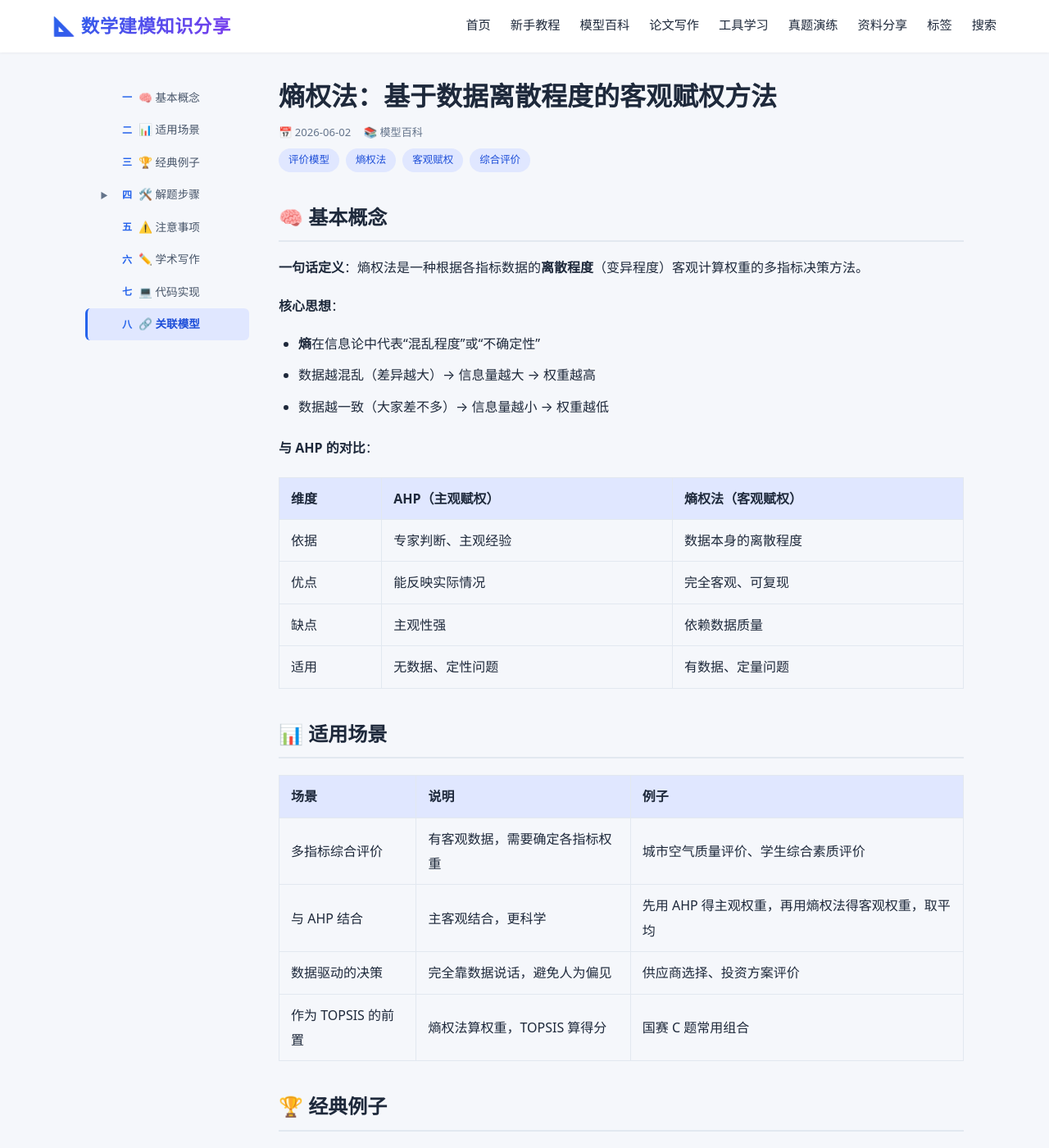
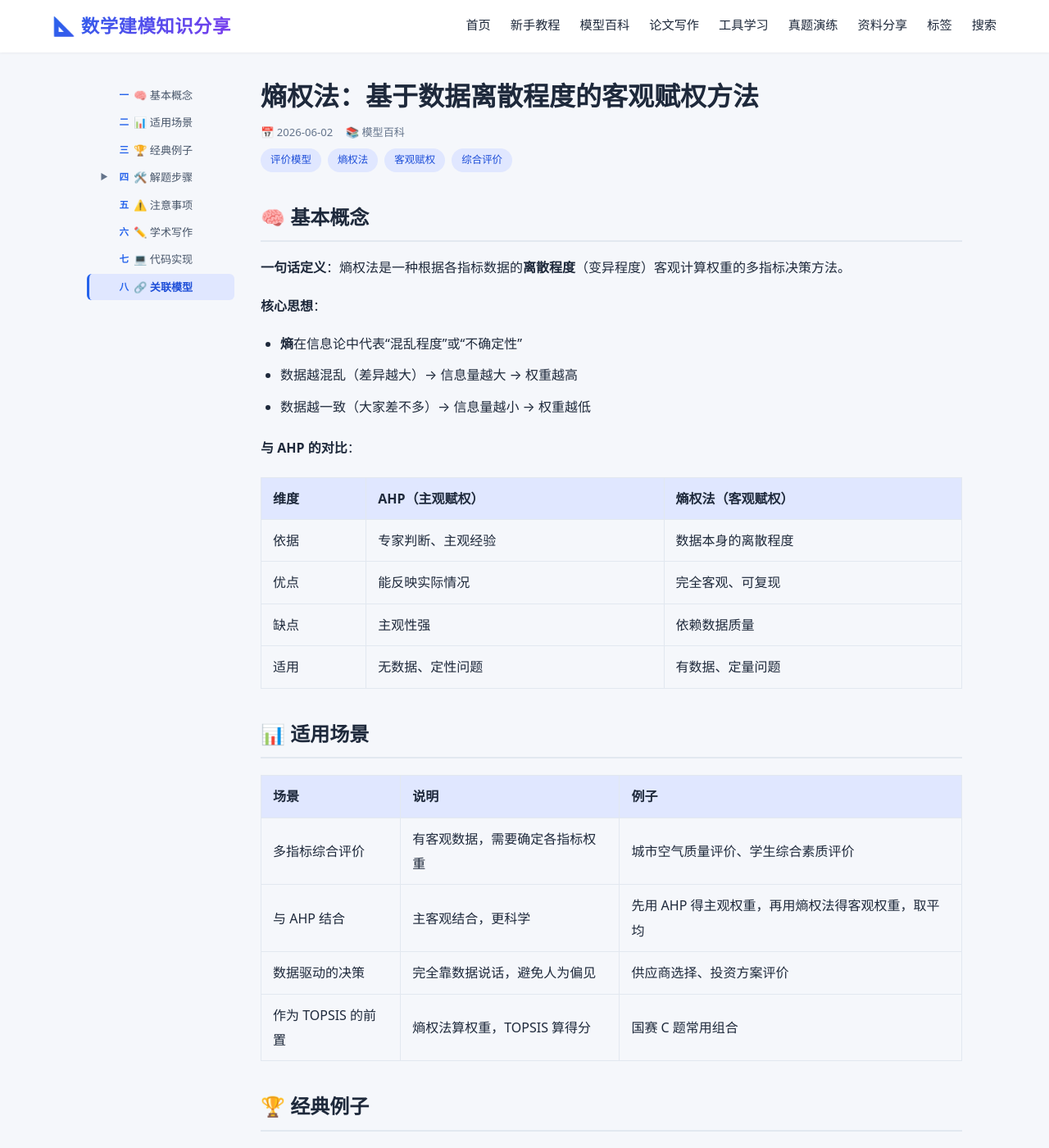
Before and after one commit to KawaiiWarma520/math-modeling, a Jekyll site: the page built from _posts/2026-06-02-entropy-method.md, in a window 1280 px wide and 1400 px high. Shown: the whole window at 82% size. Built offline with Jekyll 4.4.1, drawn with Linux system fonts in a browser that asks for light colours.

Commit message:
修复侧边栏长标题截断、缺少滚动条、整体偏右问题
- 长标题改为自动换行显示而非省略号截断
- 侧边栏添加 max-height + overflow-y 支持滚动
- 导航栏宽度从 200px 缩至 180px，整体布局左移

```diff
--- a/assets/css/style.css
+++ b/assets/css/style.css
@@ -699,9 +699,9 @@
    ============================================ */
 
 .post-wrapper {
-  max-width: 1120px;
+  max-width: 1100px;
   margin: 0 auto;
-  padding: 32px 24px 0;
+  padding: 32px 16px 0;
   display: flex;
   align-items: flex-start;
   gap: 0;
@@ -711,22 +711,34 @@
 .post-sidebar {
   position: sticky;
   top: 80px;
-  width: 200px;
+  width: 180px;
   flex-shrink: 0;
   padding: 4px 0 24px;
+  max-height: calc(100vh - 100px);
+  overflow-y: auto;
+  overflow-x: hidden;
+}
+
+.post-sidebar::-webkit-scrollbar {
+  width: 3px;
+}
+.post-sidebar::-webkit-scrollbar-thumb {
+  background: #cbd5e1;
+  border-radius: 2px;
 }
 
 .post-sidebar__item {
   display: flex;
-  align-items: center;
-  gap: 8px;
-  padding: 7px 12px;
+  align-items: flex-start;
+  gap: 6px;
+  padding: 7px 10px;
   border-radius: 6px;
-  font-size: 0.85rem;
+  font-size: 0.82rem;
   color: var(--text-light);
   cursor: pointer;
   border-left: 3px solid transparent;
   transition: background 0.15s, color 0.15s;
+  line-height: 1.4;
 }
 .post-sidebar__item:hover {
   background: #eef2ff;
@@ -740,18 +752,21 @@
 }
 
 .post-sidebar__num {
-  font-size: 0.75rem;
+  font-size: 0.72rem;
   font-weight: 600;
   color: var(--primary);
-  width: 18px;
+  width: 16px;
   flex-shrink: 0;
   text-align: right;
+  margin-top: 1px;
+  line-height: 1.4;
 }
 
 .post-sidebar__label-text {
-  overflow: hidden;
-  text-overflow: ellipsis;
-  white-space: nowrap;
+  flex: 1;
+  min-width: 0;
+  word-break: break-word;
+  line-height: 1.4;
 }
 
 /* 折叠箭头 */
@@ -818,7 +833,7 @@
 .post-main {
   flex: 1;
   min-width: 0;
-  padding-left: 36px;
+  padding-left: 32px;
 }
 
 /* 侧边栏响应式 */
```
